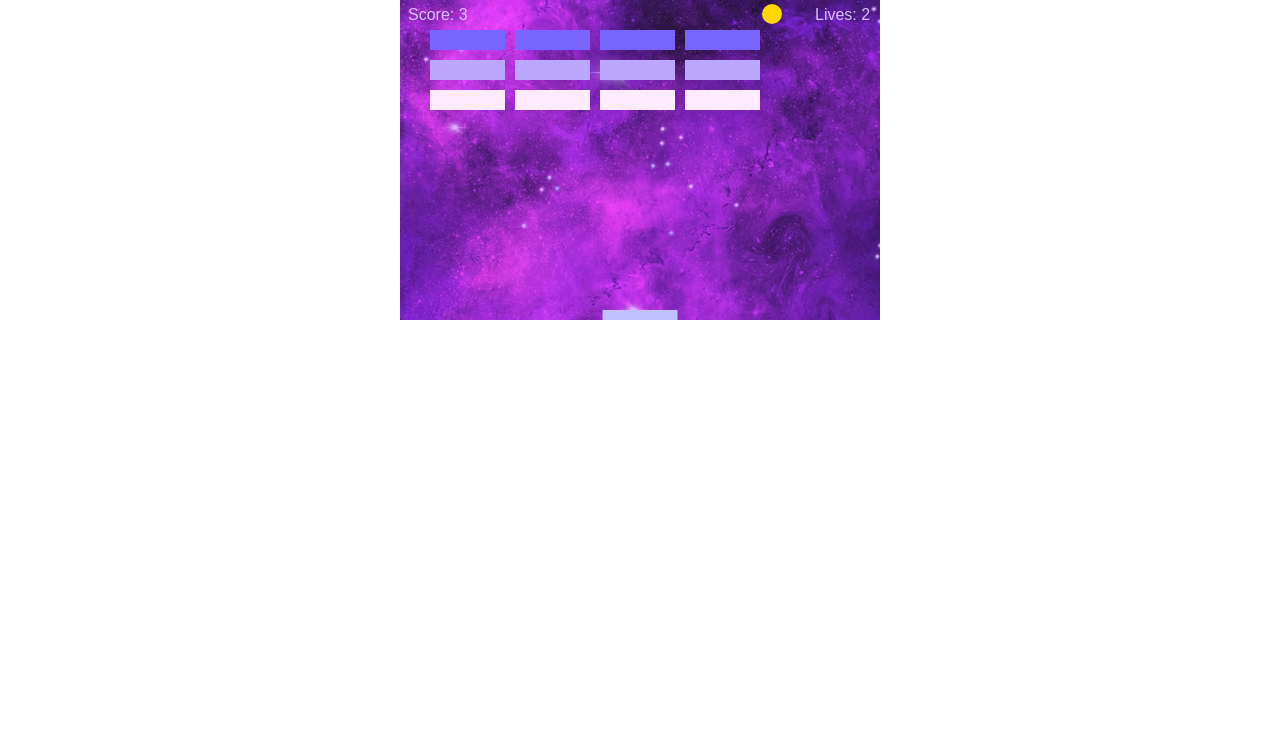
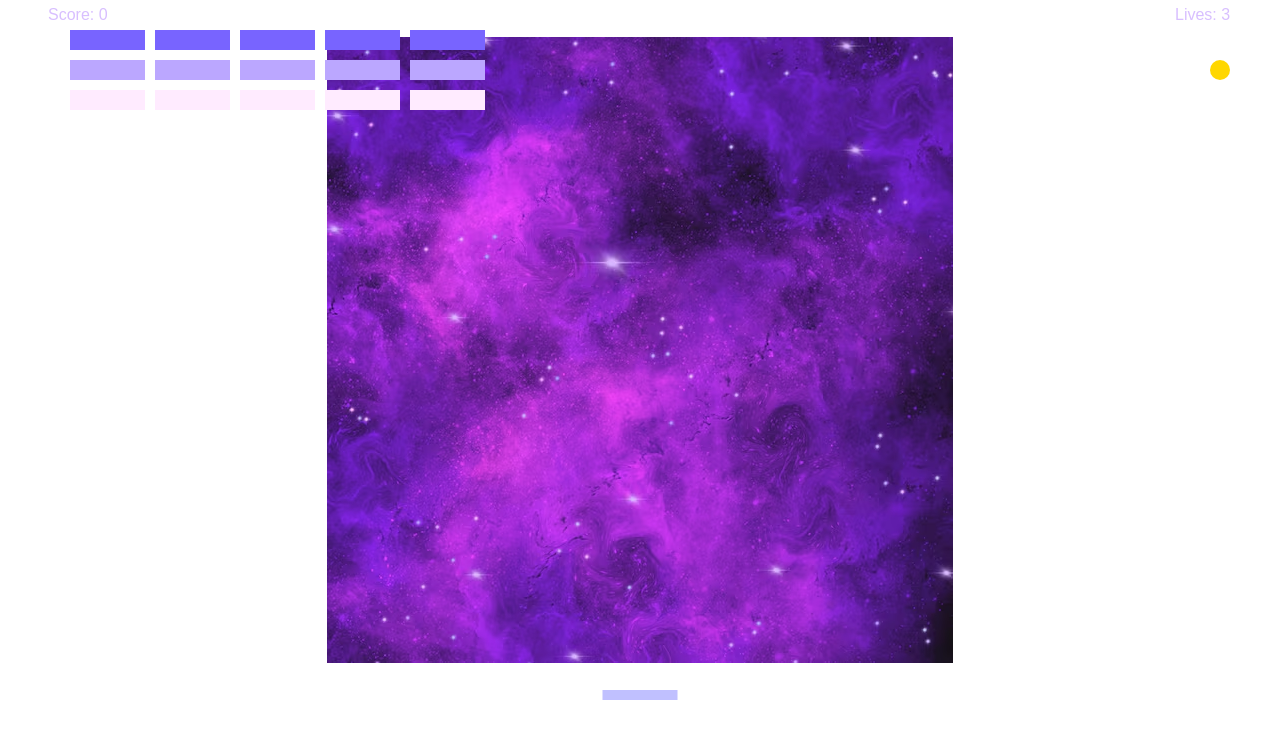
Before and after one commit to Nidow-dev/Casse-Briques, a plain HTML site: page index.html in a window 1280 px wide. Drawn offline with Linux system fonts and the light colour scheme.

Commit message:
Update index.html

```diff
--- a/index.html
+++ b/index.html
@@ -10,7 +10,7 @@
 </head>
 <body>
 
-<canvas id="myCanvas" width="480" height="320"></canvas>
+<canvas id="myCanvas" width="1200" height="700"></canvas>
 
 <script src="script.js"></script>
 
```
